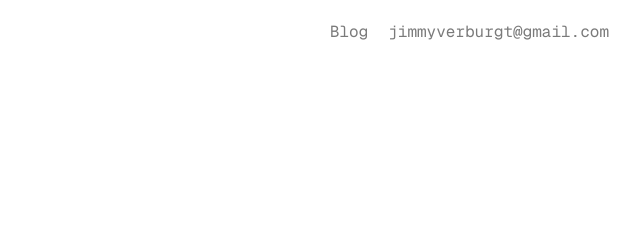
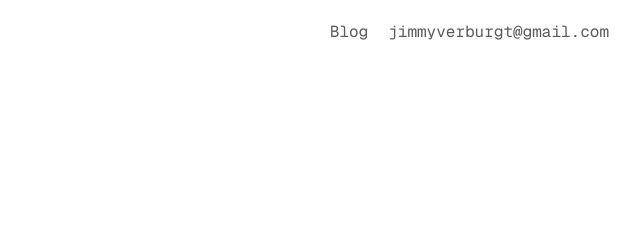
Before and after one commit to VerburgtJimmy/jimmyverburgt.com, an Astro site: page /blog in a window 1280 px wide. Shown: the top 240 px of the page, 415-1055 px from the left. Built offline with nearby package versions, Linux system fonts and the light colour scheme; Astro itself is replaced by a stand-in of ours.

Commit message:
fix: fixed opacity on menu

```diff
--- a/src/layouts/Layout.astro
+++ b/src/layouts/Layout.astro
@@ -41,13 +41,13 @@ const { title, description = "Hi, i'm Jimmy", keywords } = Astro.props;
           <div class="flex gap-5">
             <a
               href="/blog"
-              class="opacity-60 hover:underline hover:cursor-pointer"
+              class="opacity-75 hover:underline hover:cursor-pointer"
             >
               Blog
             </a>
             <a
               href="mailto:jimmyverburgt@gmail.com"
-              class="opacity-60 hover:underline hover:cursor-pointer hidden sm:inline-block"
+              class="opacity-75 hover:underline hover:cursor-pointer hidden sm:inline-block"
             >
               jimmyverburgt@gmail.com
             </a>
```
